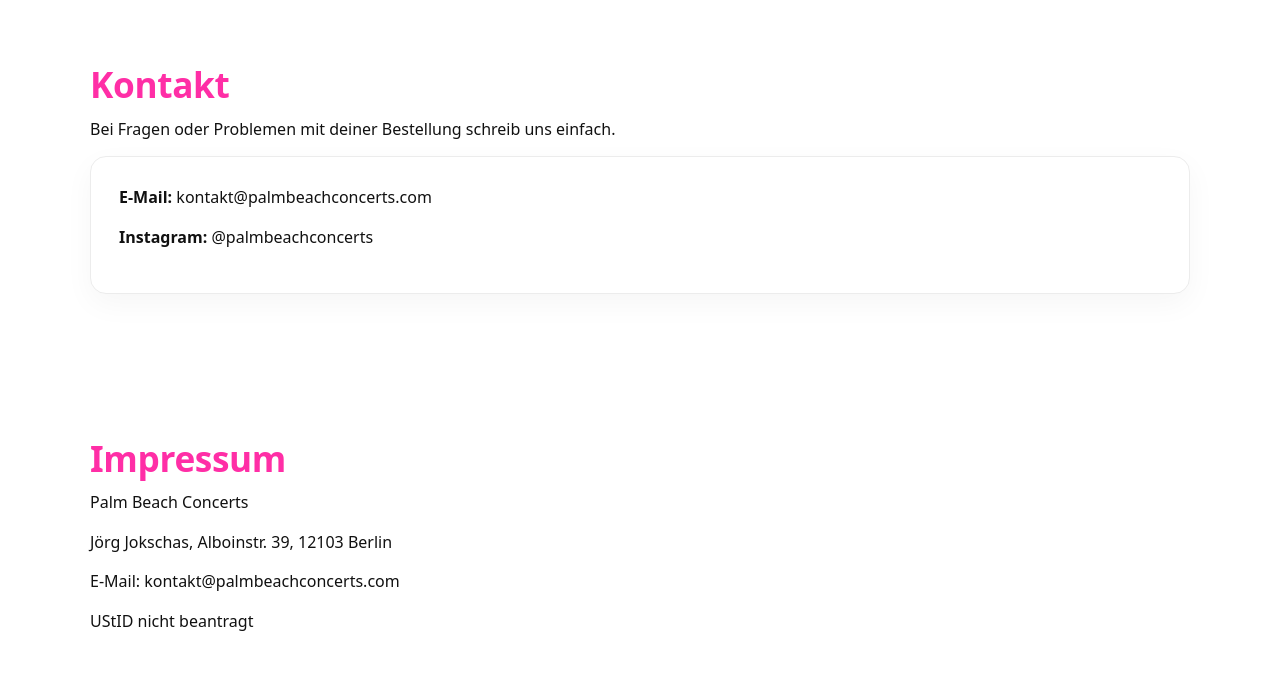
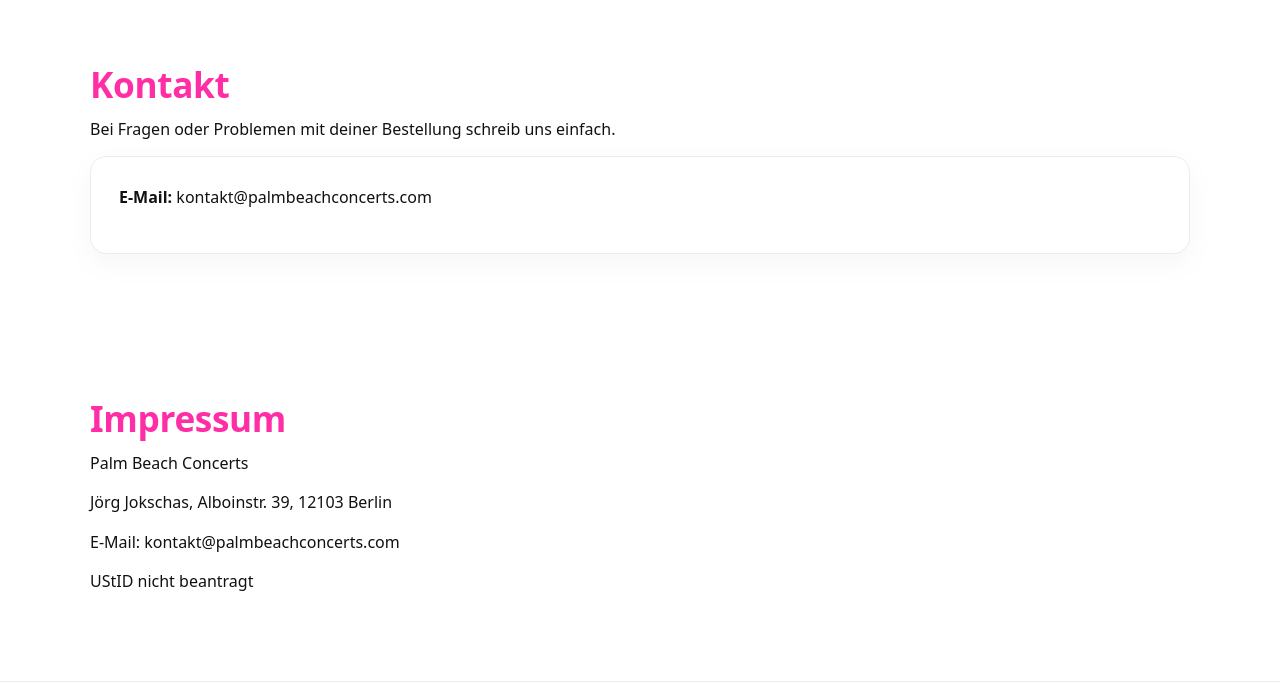
Before and after one commit to palmbeachconcerts/ticketshop, a plain HTML site: page index.html in a window 1280 px wide. Shown: the part 1608-2292 px from the top of the page. Drawn offline with Linux system fonts and the light colour scheme.

Commit message:
Update index.html

```diff
--- a/index.html
+++ b/index.html
@@ -150,8 +150,7 @@
         <p>Bei Fragen oder Problemen mit deiner Bestellung schreib uns einfach.</p>
         <div class="card">
           <p><strong>E‑Mail:</strong> kontakt@palmbeachconcerts.com</p>
-          <p><strong>Instagram:</strong><a href"https://www.instagram.com/palmbeachconcerts"> @palmbeachconcerts</a></p>
-        </div>
+      </div>
       </div>
     </section>
   </main>
```
